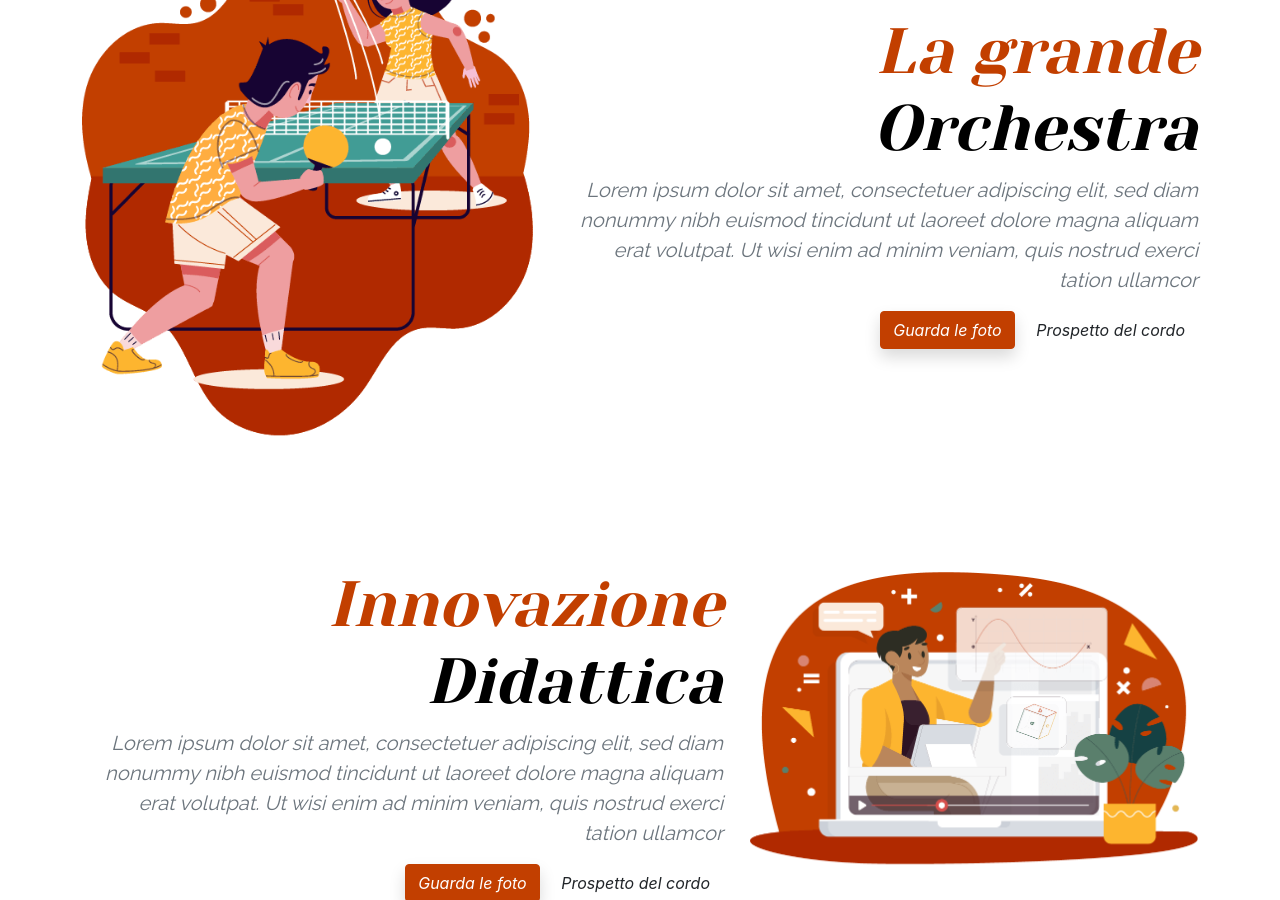
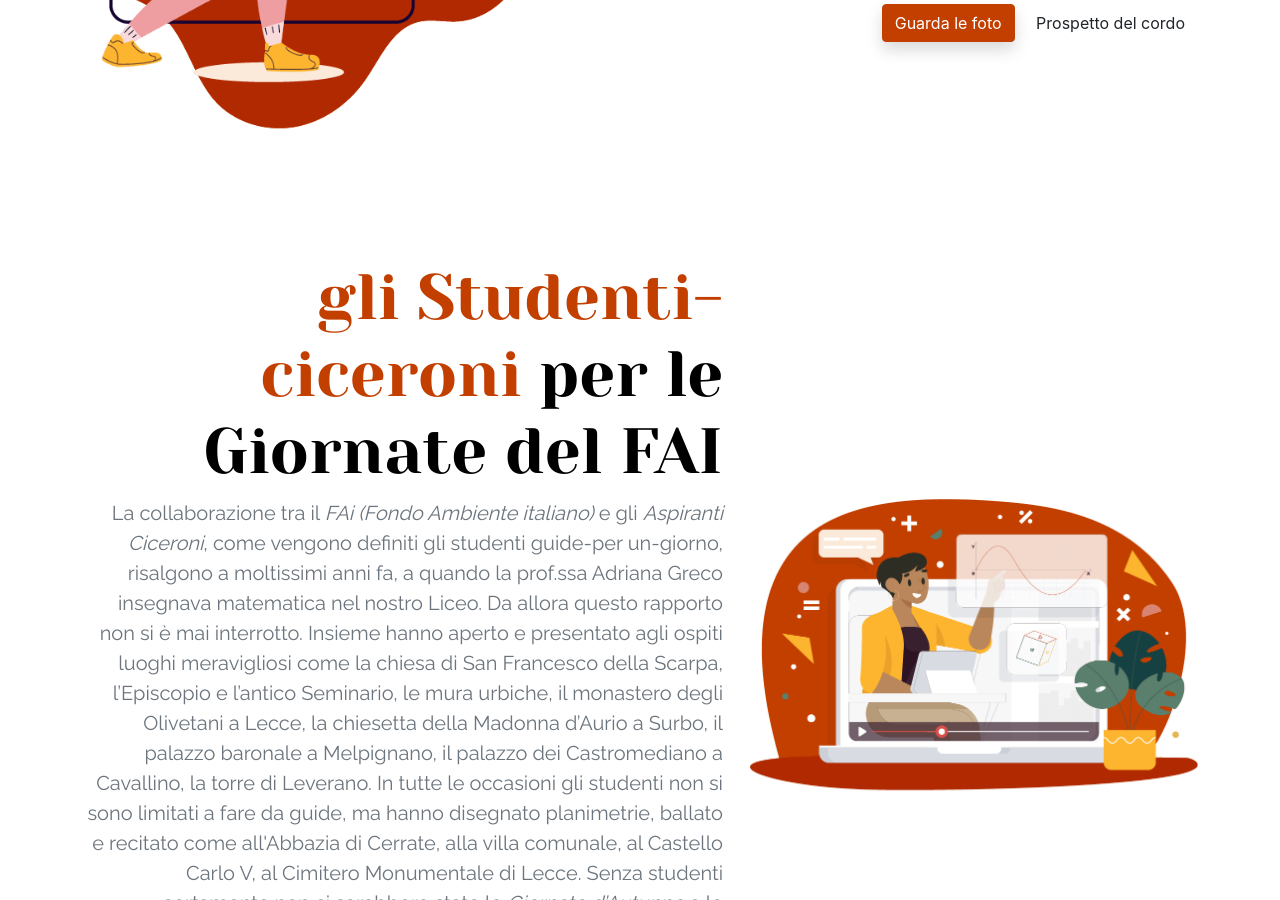
Before and after one commit to PiervitoCreanza/orientamento.liceodegiorgi.edu.it, a Jekyll site: the page built from progetti.html, in a window 1280 px wide and 900 px high, scrolled down 3174 px. Built offline with Jekyll 4.4.1, drawn with Linux system fonts in a browser that asks for light colours; some of the changed text lies outside the part shown.

Commit message:
progetto fai
inserita la descrizione del progetto Fai nella pagina Progetti

```diff
--- a/_data/progetti.json
+++ b/_data/progetti.json
@@ -11,7 +11,7 @@
     },
     "sezione3": {
         "titolo":"<span class='text-red'>la Redazione di</span> LeCosimo",
-        "sottotitolo": "Il giornale scolastico online <i>LeCosimò<i> nasce nell’anno scolastico 2017/18 dalla volontà degli studenti del De Giorgi di avere una propria forma di espressione, di informazione libera e coinvolgente. Con un'edizione globale ogni 15 giorni riceve costanti aggiornamenti per non perdere nessuna notizia sull’attualità nazionale, ma anche specifico mondo del Liceo. <br>La Redazione si articola in diverse sezioni che vanno dalla musica, all’attualità, passando per lo sport, la fotografia e molto altro, e si avvale della collaborazione degli insegnanti, di tutti gli studenti del Liceo e di figure esterne che molto spesso offrono spontaneamente il proprio contributo per implementare l’edizione in uscita. Articoli dai temi più leggeri e scherzosi vengono intervallati da veri e propri spunti di riflessione e spesso accompagnati da interviste o servizi disponibili sul canale YouTube collegato al giornale e gallery fotografiche pubblicate sul sito stesso. <br>Dallo scorso anno è attiva una web-radio da ascoltare in podcast ed è attiva una collaborazione per una trasmissione in diretta su portalecce.it dal titolo #facciamoscuola.",
+        "sottotitolo": "Il giornale scolastico online <i>LeCosimò</i> nasce nell’anno scolastico 2017/18 dalla volontà degli studenti del De Giorgi di avere una propria forma di espressione, di informazione libera e coinvolgente. Con un'edizione globale ogni 15 giorni riceve costanti aggiornamenti per non perdere nessuna notizia sull’attualità nazionale, ma anche specifico mondo del Liceo. <br>La Redazione si articola in diverse sezioni che vanno dalla musica, all’attualità, passando per lo sport, la fotografia e molto altro, e si avvale della collaborazione degli insegnanti, di tutti gli studenti del Liceo e di figure esterne che molto spesso offrono spontaneamente il proprio contributo per implementare l’edizione in uscita. Articoli dai temi più leggeri e scherzosi vengono intervallati da veri e propri spunti di riflessione e spesso accompagnati da interviste o servizi disponibili sul canale YouTube collegato al giornale e gallery fotografiche pubblicate sul sito stesso. <br>Dallo scorso anno è attiva una web-radio da ascoltare in podcast ed è attiva una collaborazione per una trasmissione in diretta su portalecce.it dal titolo #facciamoscuola.",
         "pulsanteRosso": "Guarda le foto",
         "pulsante": "Prospetto del cordo"
     },
@@ -22,8 +22,8 @@
         "pulsante": "Prospetto del cordo"
     },
     "sezione5": {
-        "titolo":"<span class='text-red'>Innovazione</span> Didattica",
-        "sottotitolo": "Lorem ipsum dolor sit amet, consectetuer adipiscing elit, sed diam nonummy nibh euismod tincidunt ut laoreet dolore magna aliquam erat volutpat. Ut wisi enim ad minim veniam, quis nostrud exerci tation ullamcor",
+        "titolo":"<span class='text-red'>gli Studenti-ciceroni</span> per le Giornate del FAI",
+        "sottotitolo": "La collaborazione tra il <i>FAi (Fondo Ambiente italiano)</i> e gli <i>Aspiranti Ciceroni</i>, come vengono definiti gli studenti guide-per un-giorno, risalgono a moltissimi anni fa, a quando la prof.ssa Adriana Greco insegnava matematica nel nostro Liceo. Da allora questo rapporto non si è mai interrotto. Insieme hanno aperto e presentato agli ospiti  luoghi meravigliosi come la chiesa di San Francesco della Scarpa, l’Episcopio e l’antico Seminario, le mura urbiche, il monastero degli Olivetani a Lecce, la chiesetta della Madonna d’Aurio a Surbo, il palazzo baronale a Melpignano, il palazzo dei Castromediano a Cavallino, la torre di Leverano. In tutte le occasioni gli studenti non si sono limitati a fare da guide, ma hanno disegnato planimetrie, ballato e recitato come all'Abbazia di Cerrate, alla villa comunale, al Castello Carlo V, al Cimitero Monumentale di Lecce. Senza studenti certamente non ci sarebbero state le <i>Giornate d’Autunno</i>  e le <i> Giornate di Primavera del FAI</i>.<br> Ultimo gradito impegno degli studenti a ottobre l’apertura del Palazzo Giaconia, sede dell’Istituto per Ciechi a Lecce.",
         "pulsanteRosso": "Guarda le foto",
         "pulsante": "Prospetto del cordo"
     }
```
